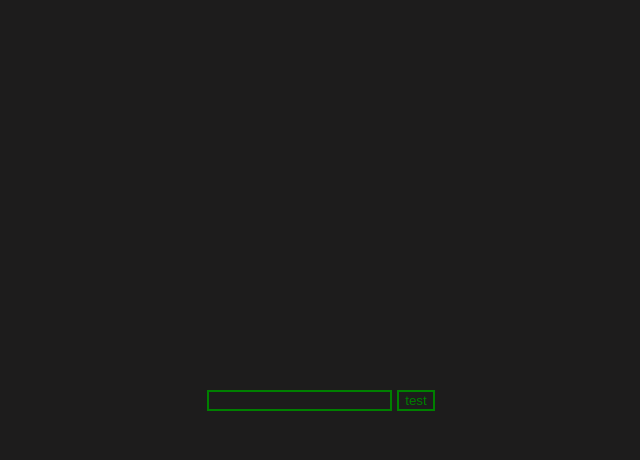
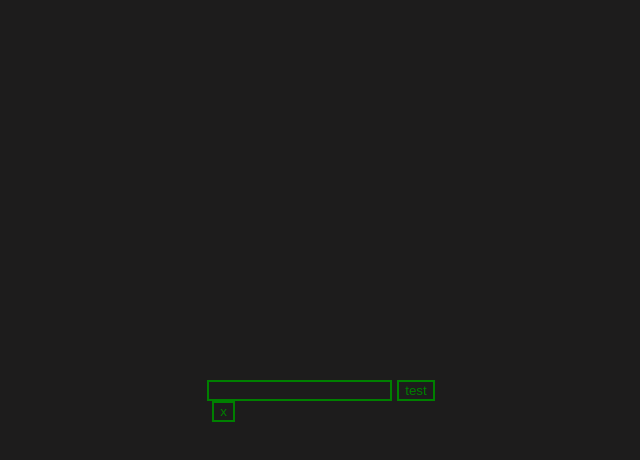
Before and after one commit to kevinduran/react_practice, a React (Create React App) app in the folder todo/: page / in a window 1280 px wide. Both pictures are taken after a click on the button "test". Shown: the top 460 px of the page, without its empty margins (319-959 px from the left). Built offline with nearby package versions, Linux system fonts and the light colour scheme.

Commit message:
...testing

```diff
--- a/todo/src/App.css
+++ b/todo/src/App.css
@@ -23,3 +23,7 @@ button{
   margin-left: 5px;
   cursor: pointer;
 }
+
+.todoDiv{
+  display: flex;
+}
--- a/todo/src/App.js
+++ b/todo/src/App.js
@@ -3,10 +3,15 @@ import './App.css';
 
 function App() {
   const [todo,setTodo] = useState('');
-  const myTodo = [];
 
   const addTodo = () =>{
-    setTodo([...todo,<div>{document.getElementById('input').value}</div>]);
+    setTodo([...todo,
+      <div className="todoDiv">
+        <div>{document.getElementById('input').value}</div>
+        <button>x</button>
+      </div>
+
+    ]);
     document.getElementById('input').value = ''
   }
 
```
